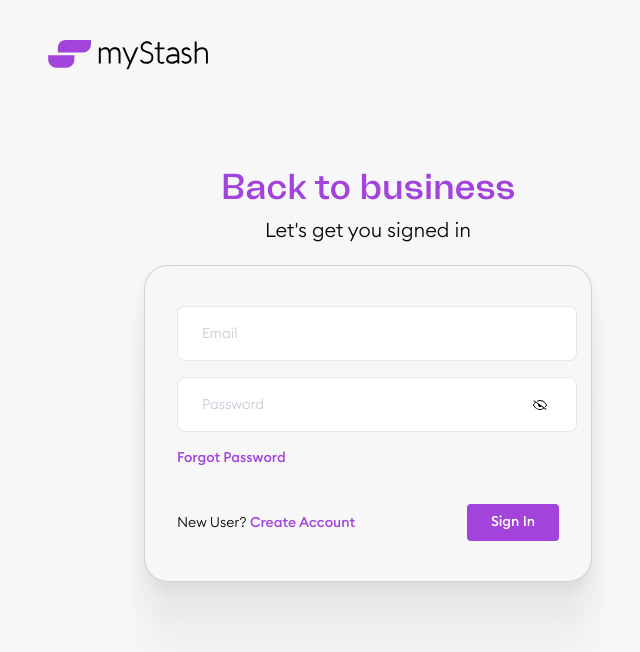
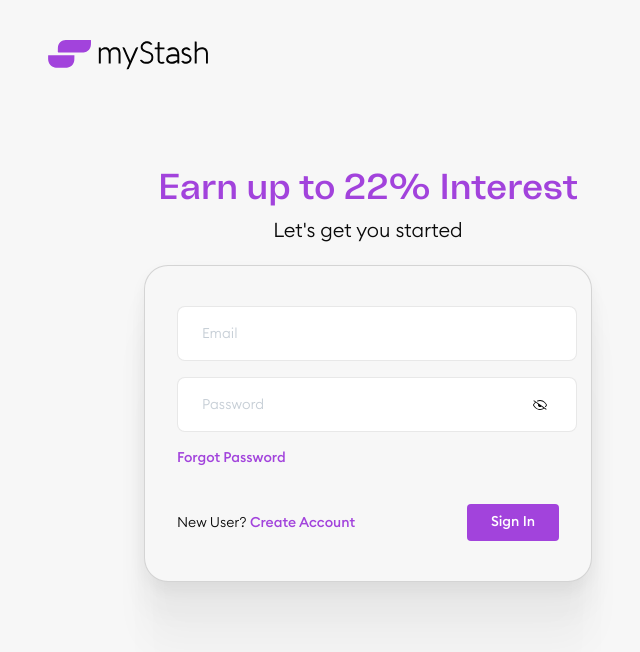
Before and after one commit to Naya-Ikenwe/My-Stash-Investment-Portal, a Next.js app: page /login in a window 1280 px wide. Shown: the top 652 px of the page, without its empty margins (272-912 px from the left). Built offline with nearby package versions, Linux system fonts and the light colour scheme.

Commit message:
fix: login welcome message

```diff
--- a/app/(auth)/login/page.tsx
+++ b/app/(auth)/login/page.tsx
@@ -84,8 +84,8 @@ export default function LoginPage() {
       <main className="flex items-center justify-center">
         <div className="flex flex-col gap-5 items-center w-full max-w-2xl">
           <span className="text-center px-4">
-            <h2 className="header-one font-heading text-2xl lg:text-4xl">Back to business</h2>
-            <p className="text-lg lg:text-[20px] mt-2">Let's get you signed in</p>
+            <h2 className="header-one font-heading text-2xl lg:text-4xl">Earn up to 22% Interest</h2>
+            <p className="text-lg lg:text-[20px] mt-2">Let's get you started</p>
           </span>
 
           <CardWrapper className="px-6 lg:px-8 py-8 lg:py-10 w-full max-w-md">
```
